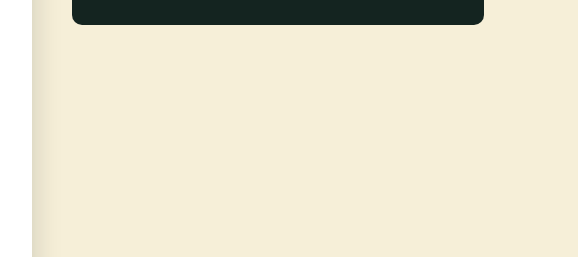
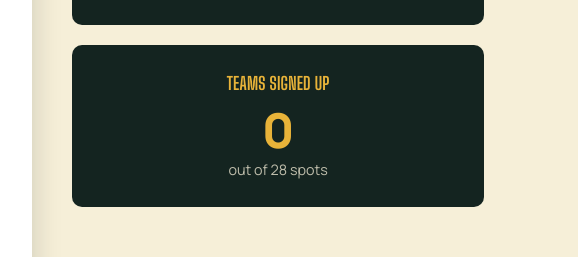
Before and after one commit to zorahiscool/thegoldenpickle, a plain HTML site: page signup.html in a window 1280 px wide. Shown: the part 663-920 px from the top of the page, 702-1280 px from the left. Drawn offline with Linux system fonts and the light colour scheme.

Commit message:
Update signup.html

```diff
--- a/signup.html
+++ b/signup.html
@@ -1,11 +1,11 @@
 <!DOCTYPE html>
 <html lang="en">
 <head>
-<meta charset="UTF-8">
-<meta name="viewport" content="width=device-width, initial-scale=1.0">
-<title>Sign Up — The Golden Pickle</title>
-<meta name="description" content="Register your doubles team for The Golden Pickle pickleball tournament in Andrews, TX on July 11, 2026.">
-<link rel="stylesheet" href="css/style.css">
+  <meta charset="UTF-8">
+  <meta name="viewport" content="width=device-width, initial-scale=1.0">
+  <title>Sign Up — The Golden Pickle</title>
+  <meta name="description" content="Register your doubles team for The Golden Pickle pickleball tournament in Andrews, TX on July 11, 2026.">
+  <link rel="stylesheet" href="css/style.css">
 </head>
 <body>
 
@@ -49,6 +49,12 @@
           <li><span>Sign-up deadline</span><span data-event-deadline>Thursday, July 9th</span></li>
         </ul>
       </div>
+
+      <div class="side-card" style="margin-top: 20px; text-align: center;">
+        <h3>Teams Signed Up</h3>
+        <div style="font-size: 3rem; font-weight: 800; color: #E8B339; line-height: 1;" data-teams-count>—</div>
+        <div style="font-size: 0.9rem; margin-top: 6px; opacity: 0.75;">out of 28 spots</div>
+      </div>
     </aside>
 
   </div>
```
